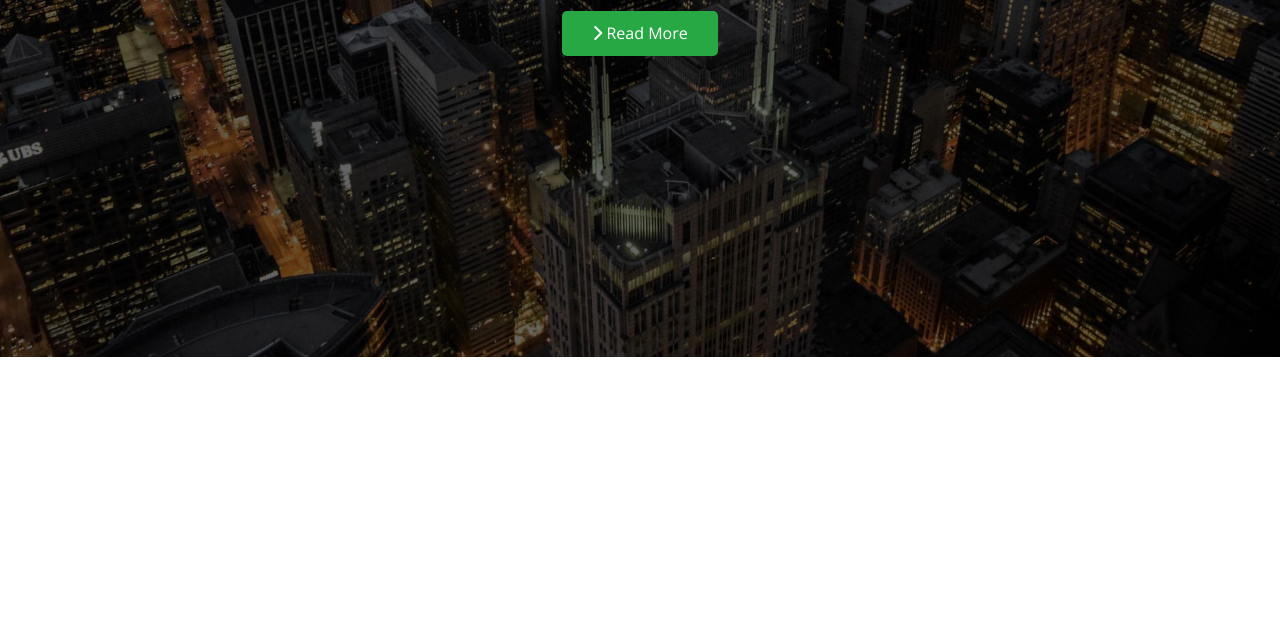
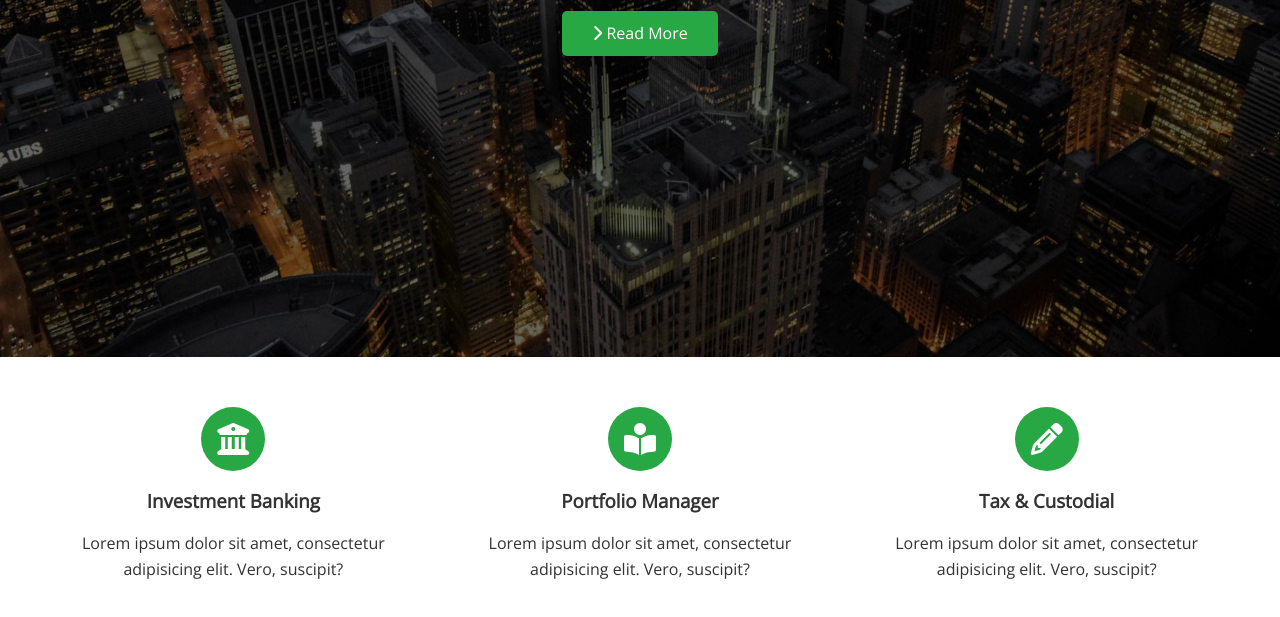
Before and after one commit to shauncraigdev/edgeledger-website, a plain HTML site: page index.html in a window 1280 px wide. Shown: the part 443-1060 px from the top of the page. Before the commit the page ends 800 px from the top, so only its background shows below. Drawn offline with nearby package versions, Linux system fonts and the light colour scheme.

Commit message:
added html and styled the icons section

```diff
--- a/css/style.css
+++ b/css/style.css
@@ -112,3 +112,21 @@ img {
 .hero * {
   z-index: 10;
 }
+
+/* Icons */
+.icons {
+  padding: 30px;
+}
+
+.icons h3 {
+  font-weight: bold;
+  margin-bottom: 15px;
+}
+
+.icons i {
+  background-color: #28a745;
+  color: #fff;
+  padding: 1rem;
+  border-radius: 50%;
+  margin-bottom: 15px;
+}
--- a/css/utilities.css
+++ b/css/utilities.css
@@ -41,3 +41,17 @@
   background: #f4f4f4;
   color: #333;
 }
+
+/* Flex Items */
+.flex-items {
+  display: flex;
+  justify-content: center;
+  align-items: center;
+  text-align: center;
+  height: 100%;
+}
+
+/* Direct child of the flex-items */
+.flex-items > div {
+  padding: 20px;
+}
--- a/index.html
+++ b/index.html
@@ -36,6 +36,34 @@
       <a href="#about" class="btn"><i class="fas fa-chevron-right"></i> Read More</a>
     </div>
   </header>
+
+  <main>
+    <section id="about" class="icons bg-light">
+      <div class="flex-items">
+        <div>
+          <i class="fas fa-university fa-2x"></i>
+          <div>
+            <h3>Investment Banking</h3>
+            <p>Lorem ipsum dolor sit amet, consectetur adipisicing elit. Vero, suscipit?</p>
+          </div>
+        </div>
+        <div>
+          <i class="fas fa-book-reader fa-2x"></i>
+          <div>
+            <h3>Portfolio Manager</h3>
+            <p>Lorem ipsum dolor sit amet, consectetur adipisicing elit. Vero, suscipit?</p>
+          </div>
+        </div>
+        <div>
+          <i class="fas fa-pencil-alt fa-2x"></i>
+          <div>
+            <h3>Tax & Custodial</h3>
+            <p>Lorem ipsum dolor sit amet, consectetur adipisicing elit. Vero, suscipit?</p>
+          </div>
+        </div>
+      </div>
+    </section>
+  </main>
 </body>
 
 </html>
```
